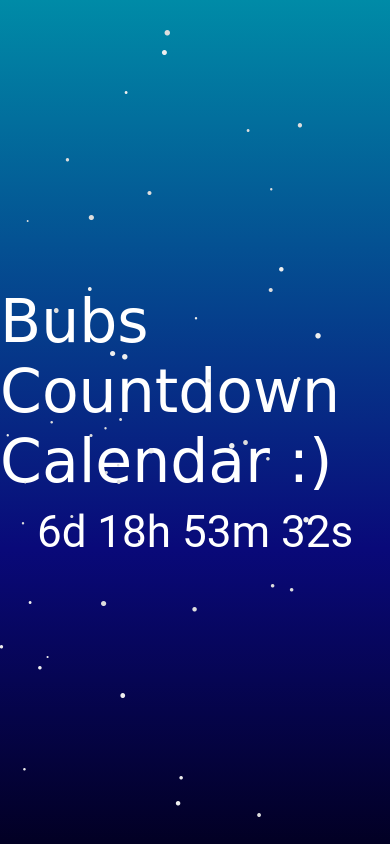
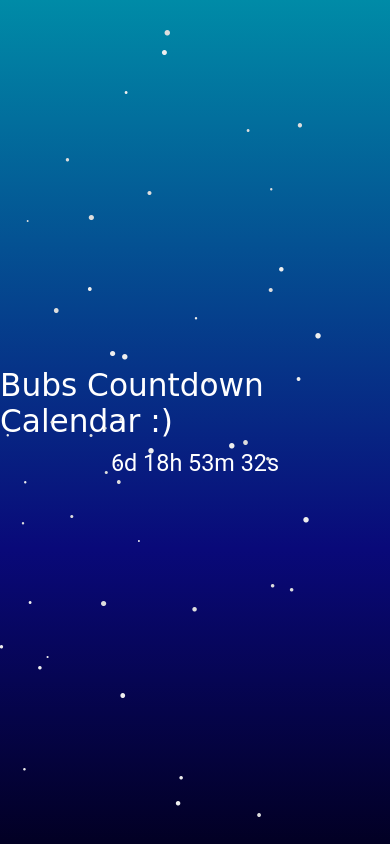
Before and after one commit to thebluearchive/BubsCountdown, a plain HTML site: page index.html in a window 390 px wide. Drawn offline with Linux system fonts and the light colour scheme.

Commit message:
Fix mobile font size

```diff
--- a/main.css
+++ b/main.css
@@ -16,18 +16,16 @@ body {
 	justify-content: center;
 	background: rgb(2,0,36);
 	background: linear-gradient(0deg, rgba(2,0,36,1) 0%, rgba(9,9,121,1) 35%, rgba(0,139,167,1) 100%);
-	/* background-color: #03045e; */
 	color: white;
-
 }
 
 #countdown-header {
 	font-family: Lobster Two,cursive;
-	font-size: 60px;
+	font-size: 8vw;
 }
 
 #countdown {
 	padding-top: 10px;
 	font-family: Roboto,sans-serif;
-	font-size: 44px;
+	font-size: 6vw;
 }
```
